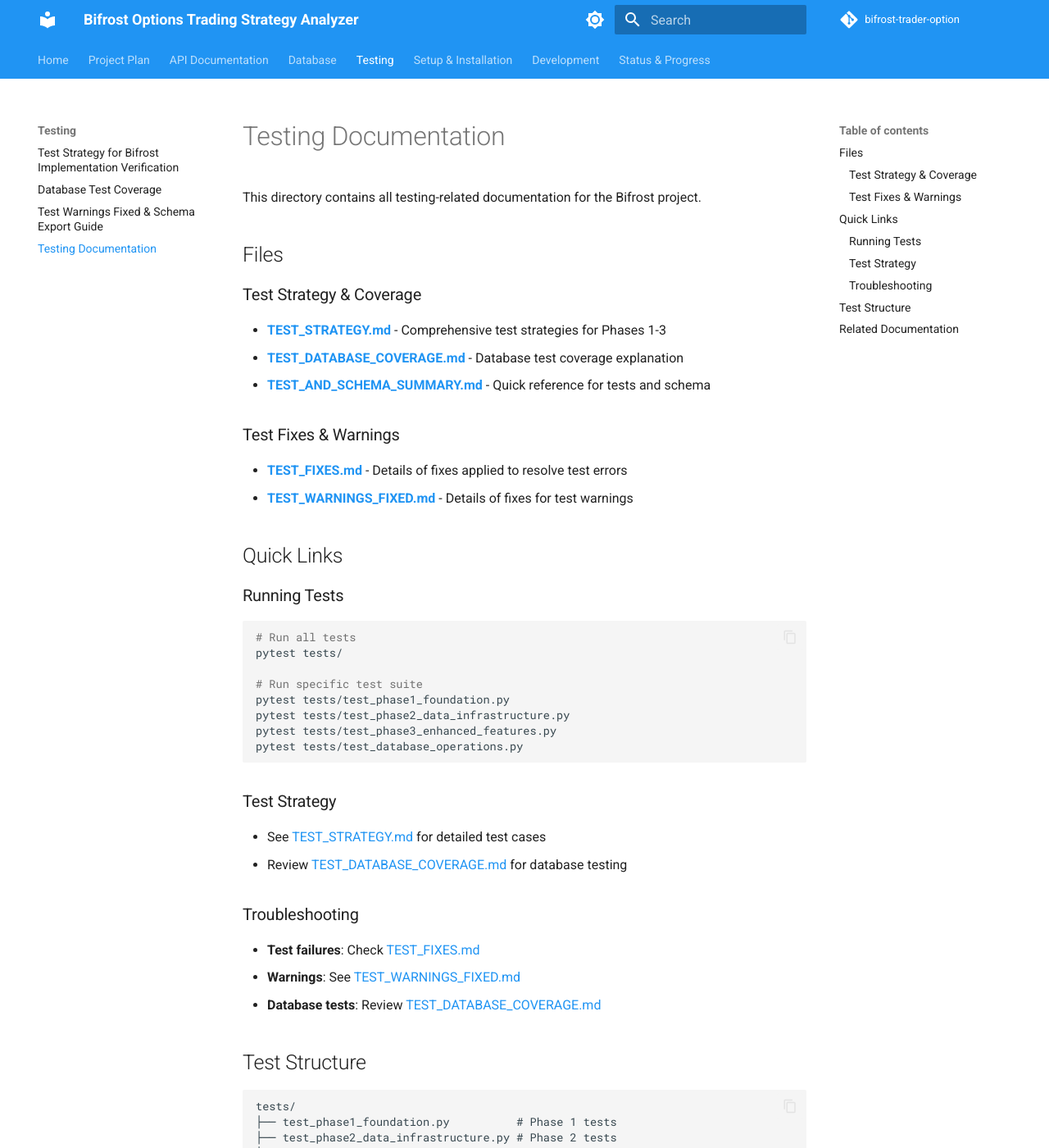
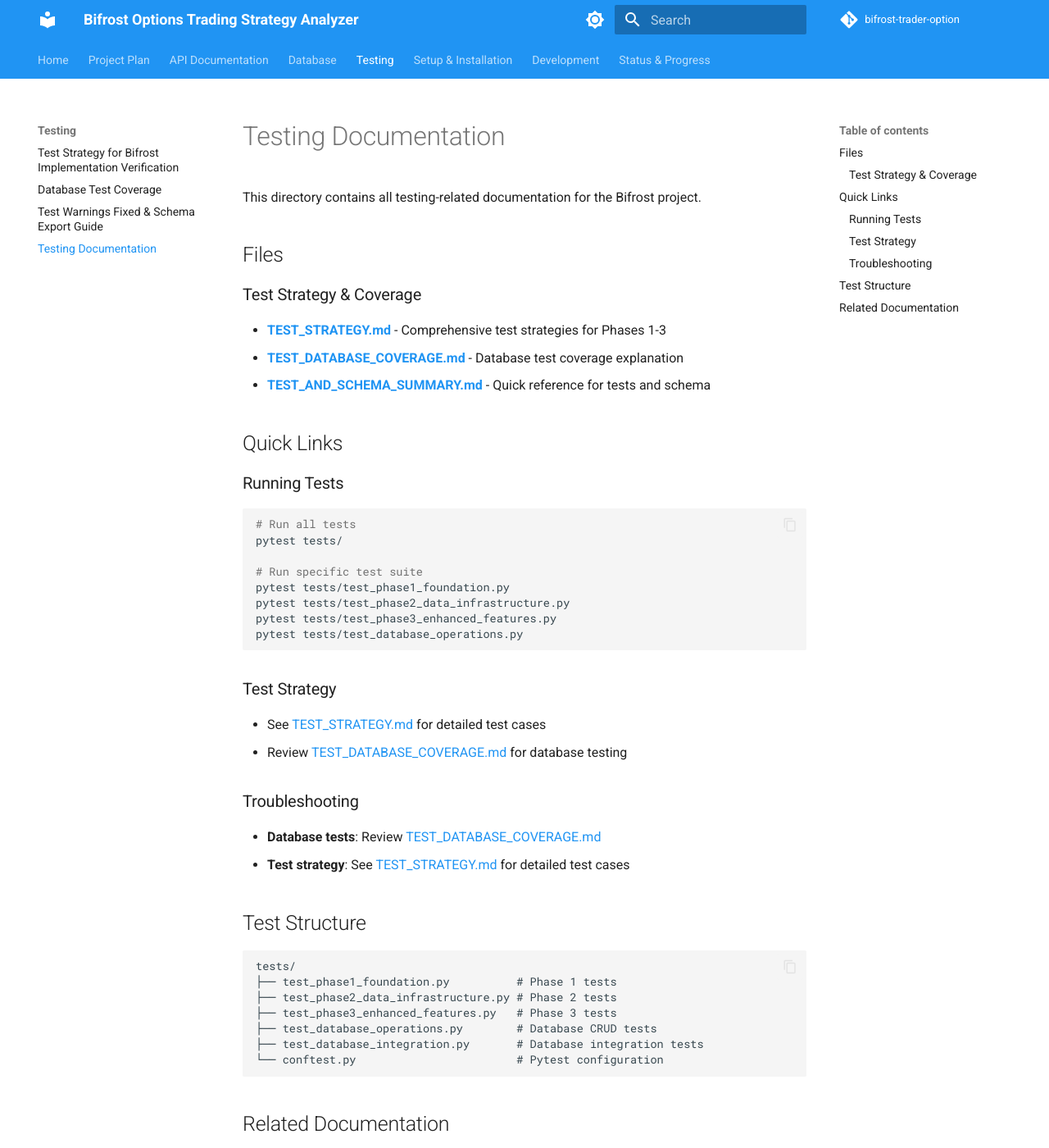
Before and after one commit to weitingzhao/bifrost-trader-option, an MkDocs documentation site: the page built from docs/testing/README.md, in a window 1280 px wide and 1400 px high. Shown: the whole window at 82% size. Built offline with MkDocs 1.6.1 and Material for MkDocs 9.7.7, drawn with Linux system fonts in a browser that asks for light colours; comment, search, counter and statistics services are not loaded; the version menu is left out.

Commit message:
Fix broken links in testing README

```diff
--- a/docs/testing/README.md
+++ b/docs/testing/README.md
@@ -8,10 +8,6 @@
 - **[TEST_STRATEGY.md](TEST_STRATEGY.md)** - Comprehensive test strategies for Phases 1-3
 - **[TEST_DATABASE_COVERAGE.md](TEST_DATABASE_COVERAGE.md)** - Database test coverage explanation
 - **[TEST_AND_SCHEMA_SUMMARY.md](TEST_AND_SCHEMA_SUMMARY.md)** - Quick reference for tests and schema
-
-### Test Fixes & Warnings
-- **[TEST_FIXES.md](TEST_FIXES.md)** - Details of fixes applied to resolve test errors
-- **[TEST_WARNINGS_FIXED.md](TEST_WARNINGS_FIXED.md)** - Details of fixes for test warnings
 
 ## Quick Links
 
@@ -32,9 +28,8 @@
 - Review [TEST_DATABASE_COVERAGE.md](TEST_DATABASE_COVERAGE.md) for database testing
 
 ### Troubleshooting
-- **Test failures**: Check [TEST_FIXES.md](TEST_FIXES.md)
-- **Warnings**: See [TEST_WARNINGS_FIXED.md](TEST_WARNINGS_FIXED.md)
 - **Database tests**: Review [TEST_DATABASE_COVERAGE.md](TEST_DATABASE_COVERAGE.md)
+- **Test strategy**: See [TEST_STRATEGY.md](TEST_STRATEGY.md) for detailed test cases
 
 ## Test Structure
 
```
